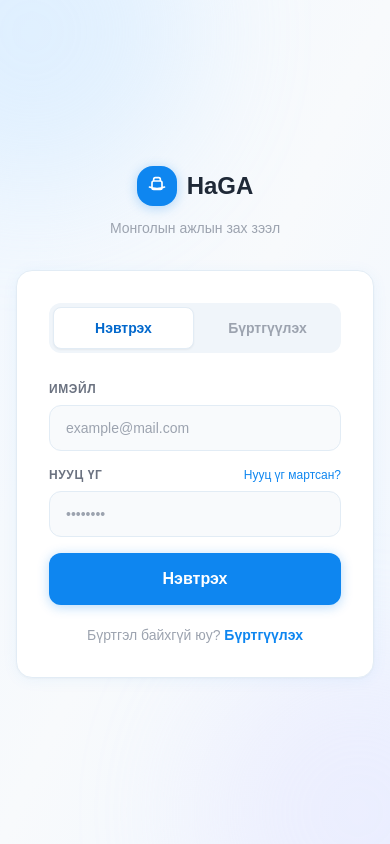
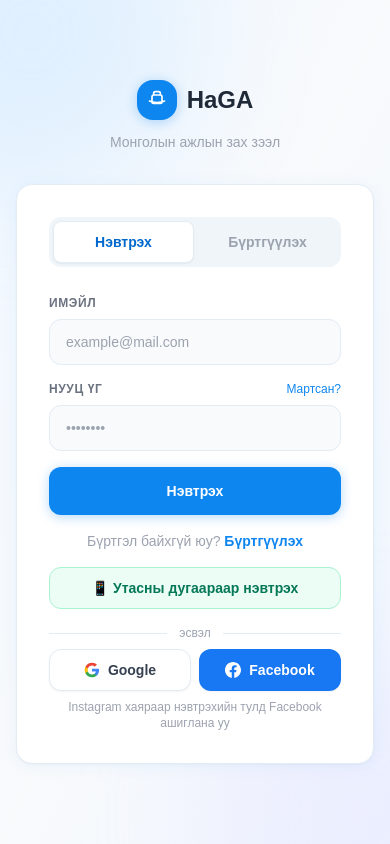
Before and after one commit to Buldruu/job, a React (Vite) app: page /login in a window 390 px wide. Built offline with nearby package versions, Linux system fonts and the light colour scheme; no server answers.

Commit message:
Search button trigger, multi-auth: phone OTP, Google, Facebook

```diff
--- a/src/pages/Login.jsx
+++ b/src/pages/Login.jsx
@@ -1,39 +1,65 @@
-import { useState } from 'react';
+import { useState, useRef, useEffect } from 'react';
 import {
   signInWithEmailAndPassword,
   createUserWithEmailAndPassword,
   sendPasswordResetEmail,
+  signInWithPhoneNumber,
+  RecaptchaVerifier,
+  FacebookAuthProvider,
+  signInWithPopup,
+  GoogleAuthProvider,
 } from 'firebase/auth';
-import { doc, setDoc, serverTimestamp } from 'firebase/firestore';
+import { doc, setDoc, getDoc, serverTimestamp } from 'firebase/firestore';
 import { auth, db } from '../firebase';
 
-const ERROR_MSGS = {
-  'auth/user-not-found':       'Хэрэглэгч олдсонгүй',
-  'auth/wrong-password':       'Нууц үг буруу байна',
-  'auth/email-already-in-use': 'Энэ имэйлээр бүртгэл аль хэдийн үүссэн байна',
-  'auth/weak-password':        'Нууц үг хамгийн багадаа 6 тэмдэгт байх ёстой',
-  'auth/invalid-email':        'Имэйл хаяг буруу байна',
-  'auth/invalid-credential':   'Имэйл эсвэл нууц үг буруу байна',
-  'auth/too-many-requests':    'Хэт олон оролдлого. Түр хүлээгээд дахин оролдоно уу.',
+const ERRORS = {
+  'auth/user-not-found':        'Хэрэглэгч олдсонгүй',
+  'auth/wrong-password':        'Нууц үг буруу байна',
+  'auth/email-already-in-use':  'Энэ имэйлээр бүртгэл аль хэдийн үүссэн байна',
+  'auth/weak-password':         'Нууц үг хамгийн багадаа 6 тэмдэгт байх ёстой',
+  'auth/invalid-email':         'Имэйл хаяг буруу байна',
+  'auth/invalid-credential':    'Имэйл эсвэл нууц үг буруу байна',
+  'auth/too-many-requests':     'Хэт олон оролдлого. Түр хүлээгээд дахин оролдоно уу.',
+  'auth/invalid-phone-number':  'Утасны дугаар буруу байна. Олон улсын формат: +976...',
+  'auth/invalid-verification-code': 'Баталгаажуулах код буруу байна',
+  'auth/code-expired':          'Код хугацаа дууссан. Дахин илгээнэ үү.',
+  'auth/popup-closed-by-user':  'Нэвтрэх цонх хаагдлаа. Дахин оролдоно уу.',
+  'auth/account-exists-with-different-credential': 'Энэ имэйл өөр аргаар бүртгэлтэй байна.',
 };
 
+const errMsg = (err) => ERRORS[err.code] || err.message;
+
+// Ensure Firestore user doc exists after social/phone login
+const ensureUserDoc = async (firebaseUser, extra = {}) => {
+  const ref = doc(db, 'users', firebaseUser.uid);
+  const snap = await getDoc(ref);
+  if (!snap.exists()) {
+    await setDoc(ref, {
+      email:      firebaseUser.email || '',
+      phone:      firebaseUser.phoneNumber || '',
+      ovog: '', ner: '', chadvar: '', turshlaga: '',
+      hayg: '', chiglel: '', tsalin: '', balance: 0,
+      createdAt: serverTimestamp(),
+      ...extra,
+    });
+  }
+};
+
+/* ── Shared shell ── */
 function AuthShell({ children }) {
   return (
     <div className="min-h-screen bg-gradient-to-br from-brand-50 via-surf-50 to-blue-50 flex items-center justify-center px-4">
-      {/* Decorative blobs */}
       <div className="absolute inset-0 overflow-hidden pointer-events-none">
-        <div className="absolute -top-32 -left-32 w-80 h-80 bg-brand-200 rounded-full opacity-30 blur-3xl" />
-        <div className="absolute -bottom-32 -right-32 w-80 h-80 bg-violet-200 rounded-full opacity-25 blur-3xl" />
+        <div className="absolute -top-32 -left-32 w-80 h-80 bg-brand-200 rounded-full opacity-30 blur-3xl"/>
+        <div className="absolute -bottom-32 -right-32 w-80 h-80 bg-violet-200 rounded-full opacity-25 blur-3xl"/>
       </div>
-
       <div className="w-full max-w-sm relative animate-fade-up">
-        {/* Logo */}
         <div className="text-center mb-8">
           <div className="inline-flex items-center gap-2.5 mb-3">
             <div className="w-10 h-10 bg-brand-500 rounded-2xl flex items-center justify-center shadow-btn">
               <svg className="w-5 h-5 text-white" fill="none" stroke="currentColor" viewBox="0 0 24 24">
                 <path strokeLinecap="round" strokeLinejoin="round" strokeWidth={2}
-                  d="M21 13.255A23.931 23.931 0 0112 15c-3.183 0-6.22-.62-9-1.745M16 6V4a2 2 0 00-2-2h-4a2 2 0 00-2 2v2m8 0H8m8 0a2 2 0 012 2v6a2 2 0 01-2 2H8a2 2 0 01-2-2V8a2 2 0 012-2" />
+                  d="M21 13.255A23.931 23.931 0 0112 15c-3.183 0-6.22-.62-9-1.745M16 6V4a2 2 0 00-2-2h-4a2 2 0 00-2 2v2m8 0H8m8 0a2 2 0 012 2v6a2 2 0 01-2 2H8a2 2 0 01-2-2V8a2 2 0 012-2"/>
               </svg>
             </div>
             <span className="text-2xl font-display font-bold text-gray-800">HaGA</span>
@@ -46,143 +72,293 @@ function AuthShell({ children }) {
   );
 }
 
-function Input({ label, type = 'text', value, onChange, placeholder, required, rightSlot }) {
+function Input({ label, type='text', value, onChange, placeholder, required, rightSlot }) {
   return (
     <div>
       <div className="flex items-center justify-between mb-2">
         <label className="text-xs font-semibold text-gray-500 uppercase tracking-wider">{label}</label>
         {rightSlot}
       </div>
-      <input type={type} value={value} onChange={e => onChange(e.target.value)}
-        placeholder={placeholder} required={required}
-        className="input-base" />
+      <input type={type} value={value} onChange={e=>onChange(e.target.value)}
+        placeholder={placeholder} required={required} className="input-base"/>
     </div>
   );
 }
 
-function SubmitBtn({ loading, label }) {
+function Btn({ loading, label, onClick, type='submit', variant='primary', disabled }) {
+  const base = 'w-full font-bold py-3.5 rounded-xl transition-all flex items-center justify-center gap-2 text-sm';
+  const styles = {
+    primary: 'bg-brand-500 hover:bg-brand-600 text-white shadow-btn disabled:opacity-50',
+    outline: 'bg-white border border-surf-200 text-gray-700 hover:bg-surf-50 shadow-sm disabled:opacity-50',
+  };
   return (
-    <button type="submit" disabled={loading}
-      className="w-full bg-brand-500 hover:bg-brand-600 disabled:opacity-50 disabled:cursor-not-allowed text-white font-bold py-3.5 rounded-xl transition-all shadow-btn flex items-center justify-center gap-2">
-      {loading
-        ? <div className="w-5 h-5 border-2 border-white/40 border-t-white rounded-full animate-spin" />
-        : label}
+    <button type={type} onClick={onClick} disabled={loading || disabled}
+      className={`${base} ${styles[variant]}`}>
+      {loading ? <div className="w-5 h-5 border-2 border-current border-t-transparent rounded-full animate-spin opacity-60"/> : label}
     </button>
   );
 }
 
-function ErrorBox({ msg, onLoginClick }) {
+function ErrBox({ msg, children }) {
+  if (!msg) return null;
   return (
     <div className="bg-red-50 border border-red-200 rounded-xl px-4 py-3 text-red-500 text-sm">
-      {msg}
-      {msg?.includes('аль хэдийн') && (
-        <button type="button" onClick={onLoginClick}
-          className="block mt-1.5 text-brand-500 font-semibold text-xs underline">
-          Нэвтрэх хэсэг рүү очих →
+      {msg}{children}
+    </div>
+  );
+}
+
+/* ── Social buttons ── */
+function SocialLogin({ onError }) {
+  const [loading, setLoading] = useState('');
+
+  const handleGoogle = async () => {
+    setLoading('google');
+    try {
+      const result = await signInWithPopup(auth, new GoogleAuthProvider());
+      await ensureUserDoc(result.user);
+    } catch(e) { onError(errMsg(e)); }
+    setLoading('');
+  };
+
+  const handleFacebook = async () => {
+    setLoading('fb');
+    try {
+      const provider = new FacebookAuthProvider();
+      provider.addScope('email');
+      const result = await signInWithPopup(auth, provider);
+      await ensureUserDoc(result.user);
+    } catch(e) { onError(errMsg(e)); }
+    setLoading('');
+  };
+
+  return (
+    <div className="space-y-2 mt-4">
+      <div className="flex items-center gap-3">
+        <div className="flex-1 h-px bg-surf-200"/>
+        <span className="text-xs text-gray-400 font-medium">эсвэл</span>
+        <div className="flex-1 h-px bg-surf-200"/>
+      </div>
+      <div className="grid grid-cols-2 gap-2">
+        {/* Google */}
+        <button type="button" onClick={handleGoogle} disabled={!!loading}
+          className="flex items-center justify-center gap-2 bg-white border border-surf-200 hover:bg-surf-50 rounded-xl py-2.5 text-sm font-semibold text-gray-700 transition-all shadow-sm disabled:opacity-50">
+          {loading==='google'
+            ? <div className="w-4 h-4 border-2 border-gray-300 border-t-gray-600 rounded-full animate-spin"/>
+            : <svg className="w-4 h-4" viewBox="0 0 24 24">
+                <path fill="#4285F4" d="M22.56 12.25c0-.78-.07-1.53-.2-2.25H12v4.26h5.92c-.26 1.37-1.04 2.53-2.21 3.31v2.77h3.57c2.08-1.92 3.28-4.74 3.28-8.09z"/>
+                <path fill="#34A853" d="M12 23c2.97 0 5.46-.98 7.28-2.66l-3.57-2.77c-.98.66-2.23 1.06-3.71 1.06-2.86 0-5.29-1.93-6.16-4.53H2.18v2.84C3.99 20.53 7.7 23 12 23z"/>
+                <path fill="#FBBC05" d="M5.84 14.09c-.22-.66-.35-1.36-.35-2.09s.13-1.43.35-2.09V7.07H2.18C1.43 8.55 1 10.22 1 12s.43 3.45 1.18 4.93l2.85-2.22.81-.62z"/>
+                <path fill="#EA4335" d="M12 5.38c1.62 0 3.06.56 4.21 1.64l3.15-3.15C17.45 2.09 14.97 1 12 1 7.7 1 3.99 3.47 2.18 7.07l3.66 2.84c.87-2.6 3.3-4.53 6.16-4.53z"/>
+              </svg>}
+          Google
         </button>
+        {/* Facebook / Instagram */}
+        <button type="button" onClick={handleFacebook} disabled={!!loading}
+          className="flex items-center justify-center gap-2 bg-[#1877F2] hover:bg-[#166FE5] rounded-xl py-2.5 text-sm font-semibold text-white transition-all shadow-sm disabled:opacity-50">
+          {loading==='fb'
+            ? <div className="w-4 h-4 border-2 border-white/30 border-t-white rounded-full animate-spin"/>
+            : <svg className="w-4 h-4" fill="white" viewBox="0 0 24 24">
+                <path d="M24 12.073c0-6.627-5.373-12-12-12s-12 5.373-12 12c0 5.99 4.388 10.954 10.125 11.854v-8.385H7.078v-3.47h3.047V9.43c0-3.007 1.792-4.669 4.533-4.669 1.312 0 2.686.235 2.686.235v2.953H15.83c-1.491 0-1.956.925-1.956 1.874v2.25h3.328l-.532 3.47h-2.796v8.385C19.612 23.027 24 18.062 24 12.073z"/>
+              </svg>}
+          Facebook
+        </button>
+      </div>
+      <p className="text-center text-xs text-gray-400">Instagram хаяраар нэвтрэхийн тулд Facebook ашиглана уу</p>
+    </div>
+  );
+}
+
+/* ── Phone OTP ── */
+function PhoneForm({ onSwitch }) {
+  const [phone, setPhone] = useState('+976');
+  const [code, setCode] = useState('');
+  const [step, setStep] = useState('phone'); // phone | otp
+  const [loading, setLoading] = useState(false);
+  const [error, setError] = useState('');
+  const [confirm, setConfirm] = useState(null);
+  const recaptchaRef = useRef(null);
+  const verifierRef = useRef(null);
+
+  useEffect(() => {
+    // Setup invisible reCAPTCHA
+    if (!verifierRef.current) {
+      verifierRef.current = new RecaptchaVerifier(auth, 'recaptcha-container', {
+        size: 'invisible',
+        callback: () => {},
+      });
+    }
+    return () => {
+      try { verifierRef.current?.clear(); } catch(e) {}
+    };
+  }, []);
+
+  const sendOtp = async (e) => {
+    e.preventDefault();
+    setError(''); setLoading(true);
+    try {
+      const result = await signInWithPhoneNumber(auth, phone.trim(), verifierRef.current);
+      setConfirm(result);
+      setStep('otp');
+    } catch(e) {
+      setError(errMsg(e));
+      // Reset recaptcha on error
+      try { verifierRef.current?.clear(); verifierRef.current = null; } catch(e2) {}
+    }
+    setLoading(false);
+  };
+
+  const verifyOtp = async (e) => {
+    e.preventDefault();
+    setError(''); setLoading(true);
+    try {
+      const result = await confirm.confirm(code.trim());
+      await ensureUserDoc(result.user, { phone: phone.trim() });
+    } catch(e) {
+      setError(errMsg(e));
+    }
+    setLoading(false);
+  };
+
+  return (
+    <div className="space-y-4">
+      <div id="recaptcha-container" ref={recaptchaRef}/>
+      {step === 'phone' ? (
+        <form onSubmit={sendOtp} className="space-y-4">
+          <Input label="Утасны дугаар" type="tel" value={phone} onChange={setPhone}
+            placeholder="+976 9900 0000" required/>
+          <p className="text-xs text-gray-400">Олон улсын формат: +976xxxxxxxx</p>
+          <ErrBox msg={error}/>
+          <Btn loading={loading} label="📱 OTP код илгээх"/>
+          <p className="text-center text-gray-400 text-sm">
+            <button type="button" onClick={() => onSwitch('login')} className="text-brand-500 font-semibold">
+              ← Буцах
+            </button>
+          </p>
+        </form>
+      ) : (
+        <form onSubmit={verifyOtp} className="space-y-4">
+          <div className="bg-brand-50 border border-brand-100 rounded-xl px-4 py-3 text-brand-700 text-sm">
+            📱 {phone} дугаарт OTP код илгээлээ
+          </div>
+          <Input label="6 оронтой код" type="text" value={code} onChange={setCode}
+            placeholder="123456" required/>
+          <ErrBox msg={error}/>
+          <Btn loading={loading} label="✅ Баталгаажуулах"/>
+          <button type="button" onClick={() => setStep('phone')}
+            className="w-full text-center text-xs text-gray-400 hover:text-gray-600 transition">
+            ← Дугаар өөрчлөх
+          </button>
+        </form>
       )}
     </div>
   );
 }
 
-/* LOGIN */
+/* ── Email Login ── */
 function LoginForm({ onSwitch }) {
   const [email, setEmail] = useState('');
-  const [password, setPassword] = useState('');
-  const [error, setError] = useState('');
+  const [pw, setPw] = useState('');
+  const [err, setErr] = useState('');
   const [loading, setLoading] = useState(false);
+  const [socialErr, setSocialErr] = useState('');
 
-  const handleSubmit = async (e) => {
-    e.preventDefault(); setError(''); setLoading(true);
-    try {
-      await signInWithEmailAndPassword(auth, email.trim(), password);
-    } catch (err) {
-      setError(ERROR_MSGS[err.code] || err.message);
-    } finally { setLoading(false); }
+  const submit = async (e) => {
+    e.preventDefault(); setErr(''); setLoading(true);
+    try { await signInWithEmailAndPassword(auth, email.trim(), pw); }
+    catch(e) { setErr(errMsg(e)); }
+    setLoading(false);
   };
 
   return (
-    <form onSubmit={handleSubmit} className="space-y-4">
-      <Input label="Имэйл" type="email" value={email} onChange={setEmail} placeholder="example@mail.com" required />
-      <Input label="Нууц үг" type="password" value={password} onChange={setPassword} placeholder="••••••••" required
+    <form onSubmit={submit} className="space-y-4">
+      <Input label="Имэйл" type="email" value={email} onChange={setEmail} placeholder="example@mail.com" required/>
+      <Input label="Нууц үг" type="password" value={pw} onChange={setPw} placeholder="••••••••" required
         rightSlot={
           <button type="button" onClick={() => onSwitch('forgot')}
-            className="text-xs text-brand-500 hover:text-brand-600 font-medium transition">
-            Нууц үг мартсан?
-          </button>
-        }
+            className="text-xs text-brand-500 hover:text-brand-600 font-medium">Мартсан?</button>}
       />
-      {error && <ErrorBox msg={error} onLoginClick={() => onSwitch('login')} />}
-      <SubmitBtn loading={loading} label="Нэвтрэх" />
-      <p className="text-center text-gray-400 text-sm pt-1">
+      <ErrBox msg={err||socialErr}/>
+      <Btn loading={loading} label="Нэвтрэх"/>
+      <p className="text-center text-gray-400 text-sm">
         Бүртгэл байхгүй юу?{' '}
-        <button type="button" onClick={() => onSwitch('register')}
-          className="text-brand-500 hover:text-brand-600 font-semibold transition">
-          Бүртгүүлэх
-        </button>
+        <button type="button" onClick={() => onSwitch('register')} className="text-brand-500 font-semibold">Бүртгүүлэх</button>
       </p>
+      {/* Phone option */}
+      <button type="button" onClick={() => onSwitch('phone')}
+        className="w-full flex items-center justify-center gap-2 bg-emerald-50 border border-emerald-200 text-emerald-700 hover:bg-emerald-100 rounded-xl py-2.5 text-sm font-semibold transition-all">
+        📱 Утасны дугаараар нэвтрэх
+      </button>
+      <SocialLogin onError={setSocialErr}/>
     </form>
   );
 }
 
-/* REGISTER */
+/* ── Email Register ── */
 function RegisterForm({ onSwitch }) {
   const [email, setEmail] = useState('');
-  const [password, setPassword] = useState('');
-  const [confirm, setConfirm] = useState('');
-  const [error, setError] = useState('');
+  const [pw, setPw] = useState('');
+  const [pw2, setPw2] = useState('');
+  const [err, setErr] = useState('');
   const [loading, setLoading] = useState(false);
+  const [socialErr, setSocialErr] = useState('');
 
-  const handleSubmit = async (e) => {
-    e.preventDefault(); setError('');
-    if (password !== confirm) { setError('Нууц үг таарахгүй байна'); return; }
-    if (password.length < 6)  { setError('Нууц үг хамгийн багадаа 6 тэмдэгт байх ёстой'); return; }
+  const submit = async (e) => {
+    e.preventDefault(); setErr('');
+    if (pw !== pw2) { setErr('Нууц үг таарахгүй байна'); return; }
+    if (pw.length < 6) { setErr('Нууц үг 6+ тэмдэгт байх ёстой'); return; }
     setLoading(true);
     try {
-      const cred = await createUserWithEmailAndPassword(auth, email.trim(), password);
-      await setDoc(doc(db, 'users', cred.user.uid), {
-        email: email.trim(), ovog: '', ner: '', chadvar: '', turshlaga: '',
-        hayg: '', chiglel: '', tsalin: '', balance: 0, createdAt: serverTimestamp(),
+      const c = await createUserWithEmailAndPassword(auth, email.trim(), pw);
+      await setDoc(doc(db, 'users', c.user.uid), {
+        email: email.trim(), ovog:'', ner:'', chadvar:'', turshlaga:'',
+        hayg:'', chiglel:'', tsalin:'', balance:0, createdAt: serverTimestamp(),
       });
-    } catch (err) {
-      setError(ERROR_MSGS[err.code] || err.message);
+    } catch(e) {
+      setErr(errMsg(e));
       setLoading(false);
     }
   };
 
   return (
-    <form onSubmit={handleSubmit} className="space-y-4">
-      <Input label="Имэйл" type="email" value={email} onChange={setEmail} placeholder="example@mail.com" required />
-      <Input label="Нууц үг" type="password" value={password} onChange={setPassword} placeholder="•••••••• (6+ тэмдэгт)" required />
-      <Input label="Нууц үг давтах" type="password" value={confirm} onChange={setConfirm} placeholder="••••••••" required />
-      {error && <ErrorBox msg={error} onLoginClick={() => onSwitch('login')} />}
-      <SubmitBtn loading={loading} label="Бүртгүүлж нэвтрэх" />
-      <p className="text-center text-gray-400 text-sm pt-1">
-        Аль хэдийн бүртгэлтэй юу?{' '}
-        <button type="button" onClick={() => onSwitch('login')}
-          className="text-brand-500 hover:text-brand-600 font-semibold transition">
-          Нэвтрэх
-        </button>
+    <form onSubmit={submit} className="space-y-4">
+      <Input label="Имэйл" type="email" value={email} onChange={setEmail} placeholder="example@mail.com" required/>
+      <Input label="Нууц үг" type="password" value={pw} onChange={setPw} placeholder="•••••••• (6+)" required/>
+      <Input label="Нууц үг давтах" type="password" value={pw2} onChange={setPw2} placeholder="••••••••" required/>
+      <ErrBox msg={err||socialErr}>
+        {(err||'').includes('аль хэдийн') && (
+          <button type="button" onClick={() => onSwitch('login')}
+            className="block mt-1 text-brand-500 font-semibold text-xs underline">
+            Нэвтрэх рүү очих →
+          </button>
+        )}
+      </ErrBox>
+      <Btn loading={loading} label="Бүртгүүлж нэвтрэх"/>
+      <p className="text-center text-gray-400 text-sm">
+        Бүртгэлтэй юу?{' '}
+        <button type="button" onClick={() => onSwitch('login')} className="text-brand-500 font-semibold">Нэвтрэх</button>
       </p>
+      <button type="button" onClick={() => onSwitch('phone')}
+        className="w-full flex items-center justify-center gap-2 bg-emerald-50 border border-emerald-200 text-emerald-700 hover:bg-emerald-100 rounded-xl py-2.5 text-sm font-semibold transition-all">
+        📱 Утасны дугаараар бүртгүүлэх
+      </button>
+      <SocialLogin onError={setSocialErr}/>
     </form>
   );
 }
 
-/* FORGOT */
+/* ── Forgot ── */
 function ForgotForm({ onSwitch }) {
   const [email, setEmail] = useState('');
-  const [error, setError] = useState('');
+  const [err, setErr] = useState('');
   const [sent, setSent] = useState(false);
   const [loading, setLoading] = useState(false);
 
-  const handleSubmit = async (e) => {
-    e.preventDefault(); setError(''); setLoading(true);
-    try {
-      await sendPasswordResetEmail(auth, email.trim());
-      setSent(true);
-    } catch (err) {
-      setError(ERROR_MSGS[err.code] || err.message);
-    } finally { setLoading(false); }
+  const submit = async (e) => {
+    e.preventDefault(); setErr(''); setLoading(true);
+    try { await sendPasswordResetEmail(auth, email.trim()); setSent(true); }
+    catch(e) { setErr(errMsg(e)); }
+    setLoading(false);
   };
 
   return (
@@ -190,59 +366,60 @@ function ForgotForm({ onSwitch }) {
       <button type="button" onClick={() => onSwitch('login')}
         className="flex items-center gap-2 text-gray-400 hover:text-gray-600 text-sm transition">
         <svg className="w-4 h-4" fill="none" stroke="currentColor" viewBox="0 0 24 24">
-          <path strokeLinecap="round" strokeLinejoin="round" strokeWidth={2} d="M15 19l-7-7 7-7" />
+          <path strokeLinecap="round" strokeLinejoin="round" strokeWidth={2} d="M15 19l-7-7 7-7"/>
         </svg>
         Нэвтрэх рүү буцах
       </button>
       <div>
         <h2 className="text-lg font-display font-bold text-gray-800 mb-1">Нууц үг сэргээх</h2>
-        <p className="text-gray-400 text-sm">Имэйл хаягаа оруулбал сэргээх холбоос илгээнэ.</p>
+        <p className="text-gray-400 text-sm">Имэйл оруулбал сэргээх холбоос илгээнэ.</p>
       </div>
       {sent ? (
         <div className="bg-emerald-50 border border-emerald-200 rounded-2xl p-5 text-center">
           <div className="text-3xl mb-3">📬</div>
           <p className="text-emerald-600 font-semibold text-sm mb-1">Имэйл илгээлээ!</p>
-          <p className="text-gray-400 text-xs">{email} хаяг руу сэргээх холбоос явуулсан.</p>
+          <p className="text-gray-400 text-xs">{email} рүү сэргээх холбоос явуулсан.</p>
           <button type="button" onClick={() => onSwitch('login')}
-            className="mt-4 text-brand-500 hover:text-brand-600 text-sm font-semibold transition">
+            className="mt-4 text-brand-500 text-sm font-semibold">
             Нэвтрэх рүү буцах →
           </button>
         </div>
       ) : (
-        <form onSubmit={handleSubmit} className="space-y-4">
-          <Input label="Имэйл" type="email" value={email} onChange={setEmail} placeholder="example@mail.com" required />
-          {error && <ErrorBox msg={error} />}
-          <SubmitBtn loading={loading} label="Сэргээх холбоос илгээх" />
+        <form onSubmit={submit} className="space-y-4">
+          <Input label="Имэйл" type="email" value={email} onChange={setEmail} placeholder="example@mail.com" required/>
+          <ErrBox msg={err}/>
+          <Btn loading={loading} label="Сэргээх холбоос илгээх"/>
         </form>
       )}
     </div>
   );
 }
 
-/* MAIN */
+/* ── MAIN ── */
 export default function Login() {
   const [screen, setScreen] = useState('login');
 
   return (
     <AuthShell>
       <div className="card rounded-2xl p-8">
-        {screen !== 'forgot' && (
+        {screen !== 'forgot' && screen !== 'phone' && (
           <div className="flex gap-1 bg-surf-100 rounded-xl p-1 mb-7">
             {['login','register'].map(m => (
               <button key={m} onClick={() => setScreen(m)}
                 className={`flex-1 py-2.5 rounded-lg text-sm font-semibold transition-all ${
-                  screen === m
+                  screen===m
                     ? 'bg-white text-brand-600 shadow-sm border border-surf-200'
                     : 'text-gray-400 hover:text-gray-600'
                 }`}>
-                {m === 'login' ? 'Нэвтрэх' : 'Бүртгүүлэх'}
+                {m==='login' ? 'Нэвтрэх' : 'Бүртгүүлэх'}
               </button>
             ))}
           </div>
         )}
-        {screen === 'login'    && <LoginForm    onSwitch={setScreen} />}
-        {screen === 'register' && <RegisterForm onSwitch={setScreen} />}
-        {screen === 'forgot'   && <ForgotForm   onSwitch={setScreen} />}
+        {screen === 'login'    && <LoginForm    onSwitch={setScreen}/>}
+        {screen === 'register' && <RegisterForm onSwitch={setScreen}/>}
+        {screen === 'forgot'   && <ForgotForm   onSwitch={setScreen}/>}
+        {screen === 'phone'    && <PhoneForm    onSwitch={setScreen}/>}
       </div>
     </AuthShell>
   );
```
Also changed, not shown: src/pages/JobList.jsx (+35 -8 lines).
